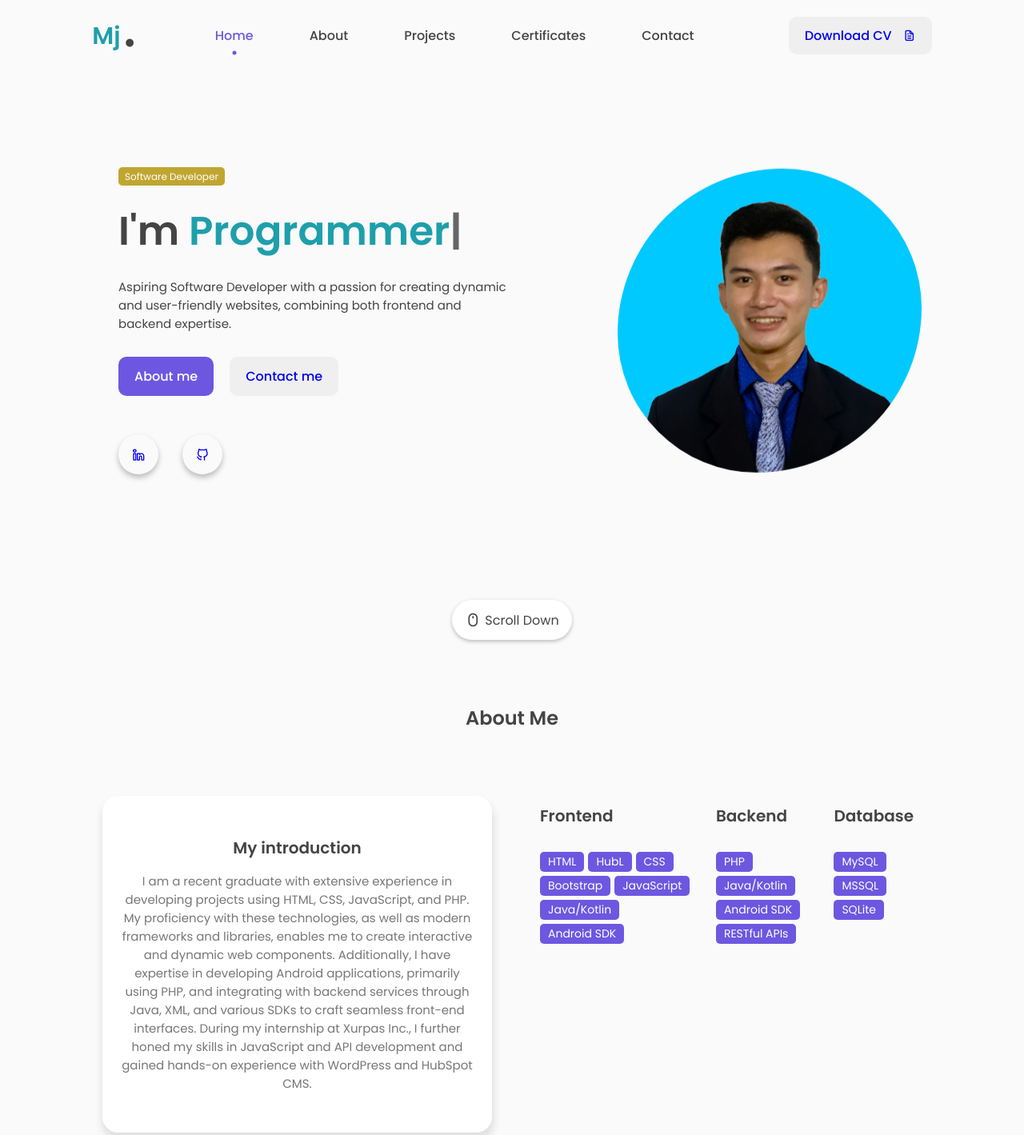
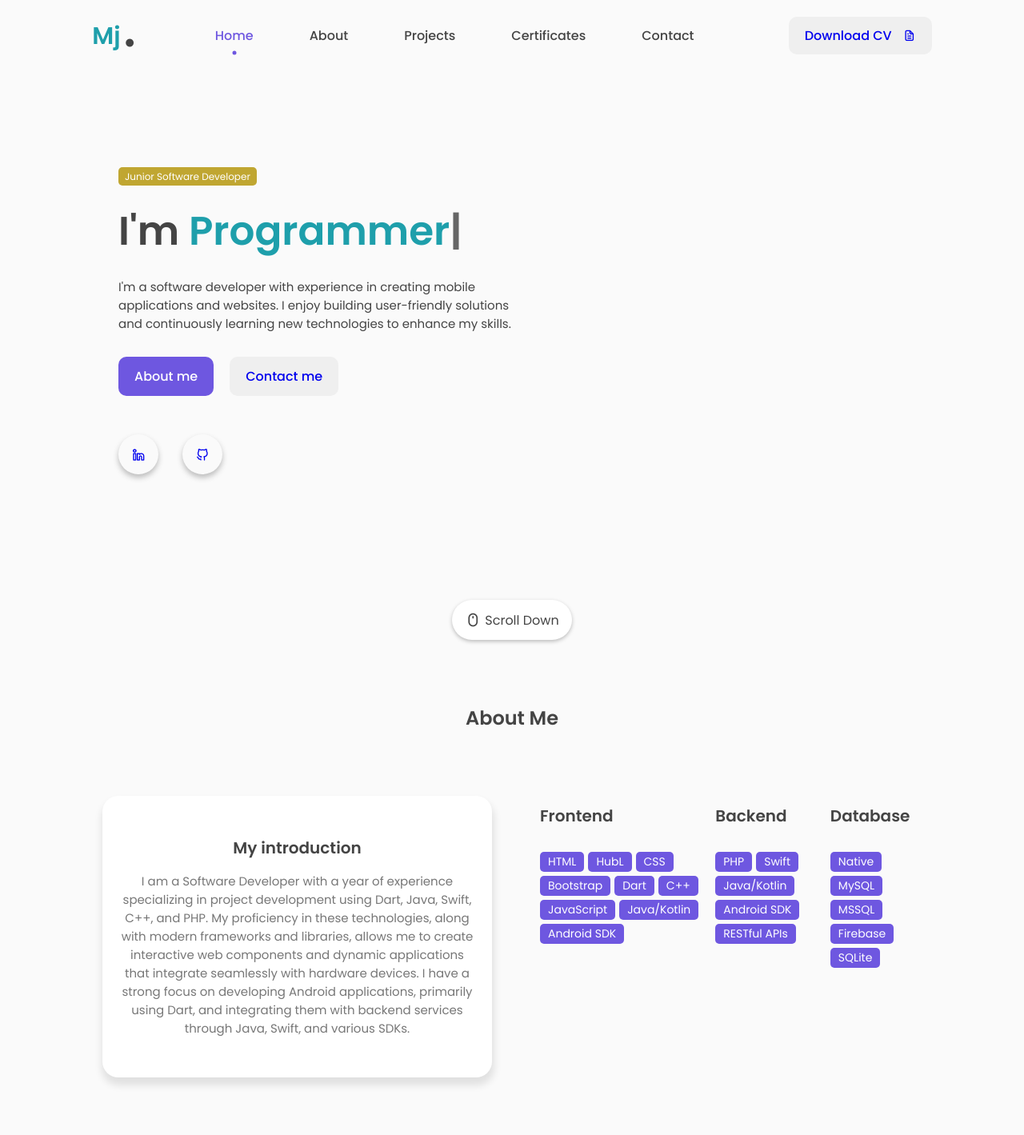
Before and after one commit to Simonsxz/Portfolio-1.0, a plain HTML site: page index.html in a window 1280 px wide. Shown: the top 1419 px of the page at 80% size. Drawn offline with nearby package versions, Linux system fonts and the light colour scheme.

Commit message:
Update content

```diff
--- a/index.html
+++ b/index.html
@@ -61,13 +61,14 @@
        <section class="featured-box" id="home">
           <div class="featured-text">
             <div class="featured-text-card">
-                <span>Software Developer</span>
+                <span>Junior Software Developer</span>
             </div>
             <div class="featured-name">
                 <p>I'm <span class="typedText"></span></p>
             </div>
             <div class="featured-text-info">
-                <p>Aspiring Software Developer with a passion for creating dynamic and user-friendly websites, combining both frontend and backend expertise.
+                <p>
+                    I'm a software developer with experience in creating mobile applications and websites. I enjoy building user-friendly solutions and continuously learning new technologies to enhance my skills.
                 </p>
             </div>
             <div class="featured-text-btn">
@@ -86,7 +87,7 @@
           </div>
           <div class="featured-image">
             <div class="image">
-                <img src="assets/images/avatar.png" alt="avatar">
+                <!-- <img src="assets/images/avatar.png" alt="avatar"> -->
             </div>
           </div>
           <div class="scroll-icon-box">
@@ -106,7 +107,12 @@
             <div class="col">
                 <div class="about-info">
                     <h3>My introduction</h3>
-                    <p>I am a recent graduate with extensive experience in developing projects using HTML, CSS, JavaScript, and PHP. My proficiency with these technologies, as well as modern frameworks and libraries, enables me to create interactive and dynamic web components. Additionally, I have expertise in developing Android applications, primarily using PHP, and integrating with backend services through Java, XML, and various SDKs to craft seamless front-end interfaces. During my internship at Xurpas Inc., I further honed my skills in JavaScript and API development and gained hands-on experience with WordPress and HubSpot CMS. </p>
+                    <p>
+                        I am a Software Developer with a year of experience specializing in project development using Dart,
+                        Java, Swift, C++, and PHP. My proficiency in these technologies, along with modern frameworks and libraries,
+                        allows me to create interactive web components and dynamic applications that integrate seamlessly with hardware devices.
+                        I have a strong focus on developing Android applications, primarily using Dart, and integrating them with backend
+                        services through Java, Swift, and various SDKs. </p>
 
                 </div>
             </div>
@@ -120,6 +126,8 @@
                         <span>HubL</span>
                         <span>CSS</span>
                         <span>Bootstrap</span>
+                        <span>Dart</span>
+                        <span>C++</span>
                         <span>JavaScript</span>
                         <span>Java/Kotlin</span>
                         <span>Android SDK</span>
@@ -131,6 +139,7 @@
                     </div>
                     <div class="skills-list">
                         <span>PHP</span>
+                        <span>Swift</span>
                         <span>Java/Kotlin</span>
                         <span>Android SDK</span>
                         <span>RESTful APIs</span>
@@ -142,8 +151,10 @@
                         <h3>Database</h3>
                     </div>
                     <div class="skills-list">
+                        <span>Native</span>
                         <span>MySQL</span>
                         <span>MSSQL</span>
+                        <span>Firebase</span>
                         <span>SQLite</span>
                     </div>
                 </div>
```
